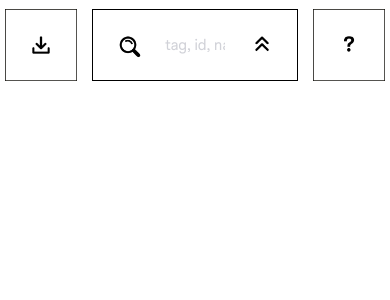
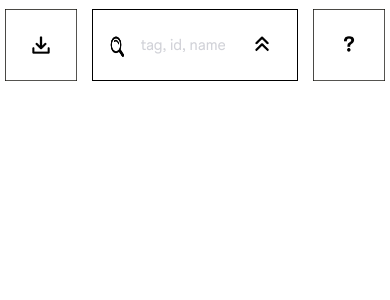
Before and after one commit to gapasil/catalog-site, a React (Create React App) app: page / in a window 390 px wide. Shown: the top 300 px of the page. Built offline with nearby package versions, Linux system fonts and the light colour scheme.

Commit message:
first commit

```diff
--- a/src/components/carusel/MyCarusel.js
+++ b/src/components/carusel/MyCarusel.js
@@ -40,6 +40,7 @@ const MyCarousel = ({slide}) => {
             className={style.caruselcontainer}
             showThumbs={false}
             showIndicators={false}
+            dynamicHeight={true}
         >
             {slide.images.map((value) => {
                 return(
--- a/src/components/input/input.module.css
+++ b/src/components/input/input.module.css
@@ -1,9 +1,20 @@
+/*
+* Prefixed by https://autoprefixer.github.io
+* PostCSS: v8.4.14,
+* Autoprefixer: v10.4.7
+* Browsers: last 4 version
+*/
+
 .container{
     width: 100%;
     height: 100%;
     background: white;
+    display: -webkit-box;
+    display: -ms-flexbox;
     display: flex;
-    justify-content: flex-start;
+    -webkit-box-pack: start;
+        -ms-flex-pack: start;
+            justify-content: flex-start;
     min-width: 70px;
 }
 .container button {
@@ -17,6 +28,18 @@
     outline:none;
     font-family: MyFontReg;
 }
+.container input::-webkit-input-placeholder{
+    color:rgb(209, 210, 216) ;
+}
+.container input::-moz-placeholder{
+    color:rgb(209, 210, 216) ;
+}
+.container input:-ms-input-placeholder{
+    color:rgb(209, 210, 216) ;
+}
+.container input::-ms-input-placeholder{
+    color:rgb(209, 210, 216) ;
+}
 .container input::placeholder{
     color:rgb(209, 210, 216) ;
 }
--- a/src/index.css
+++ b/src/index.css
@@ -1,7 +1,15 @@
+/*
+* Prefixed by https://autoprefixer.github.io
+* PostCSS: v8.4.14,
+* Autoprefixer: v10.4.7
+* Browsers: last 4 version
+*/
+
 /* Указываем box sizing */
 *,
 *::before,
 *::after {
+  -webkit-box-sizing: border-box;
           box-sizing: border-box;
 }
 
@@ -45,6 +53,7 @@ ol[class] {
 
 /* Элементы a, у которых нет класса, сбрасываем до дефолтных стилей */
 a:not([class]) {
+  -webkit-text-decoration-skip: ink;
           text-decoration-skip-ink: auto;
 }
 
@@ -70,8 +79,12 @@ select {
 /* Удаляем все анимации и переходы для людей, которые предпочитай их не использовать */
 @media (prefers-reduced-motion: reduce) {
   * {
+    -webkit-animation-duration: 0.01ms !important;
             animation-duration: 0.01ms !important;
+    -webkit-animation-iteration-count: 1 !important;
             animation-iteration-count: 1 !important;
+    -webkit-transition-duration: 0.01ms !important;
+         -o-transition-duration: 0.01ms !important;
             transition-duration: 0.01ms !important;
     scroll-behavior: auto !important;
   }
@@ -90,13 +103,23 @@ select {
 }
 .carousel.carousel-slider{
   max-height: 100%;
+  display: -webkit-box;
+  display: -ms-flexbox;
   display: flex;
+  -ms-flex-pack: distribute;
       justify-content: space-around;
+  -webkit-box-align: center;
+      -ms-flex-align: center;
           align-items: center;
 }
 p{
   font-family: MyFontReg;
 }
 .slider-wrapper .axis-horizontal{
-  height: 700px;
+  display: flex;
+  align-items: center;
+  max-height: 700px;
 }
+.carousel.carousel-slider{
+  max-height: 700px;
+}
--- a/src/pages/findpage/FindPage.js
+++ b/src/pages/findpage/FindPage.js
@@ -181,6 +181,7 @@ export const FindPage = () => {
                 </div>
                 <div className={style.block__question} style={{
                     width: "100%",
+                    maxHeight: "72px",
                     maxWidth:"72px",
                     display: "flex",
                     justifyContent: "flex-end"
--- a/src/pages/findpage/findPage.module.css
+++ b/src/pages/findpage/findPage.module.css
@@ -1,25 +1,57 @@
+/*
+* Prefixed by https://autoprefixer.github.io
+* PostCSS: v8.4.14,
+* Autoprefixer: v10.4.7
+* Browsers: last 4 version
+*/
+
+/*
+* Prefixed by https://autoprefixer.github.io
+* PostCSS: v8.4.14,
+* Autoprefixer: v10.4.7
+* Browsers: last 4 version
+*/
+
 .container{
     width: 100%;
     min-height: 100vh;
     background: white;
+    display: -webkit-box;
+    display: -ms-flexbox;
     display: flex;
+    -webkit-box-orient: vertical;
+    -webkit-box-direction: normal;
+        -ms-flex-direction: column;
             flex-direction: column;
+    -webkit-box-align: center;
+        -ms-flex-align: center;
             align-items: center;
 }
 .logo{
     height: 100%;
 }
 .block__question{
+    display: -webkit-box;
+    display: -ms-flexbox;
     display: flex;
+    -webkit-box-pack: end;
+        -ms-flex-pack: end;
             justify-content: flex-end;
 }
 .block__input{
     border: 1px solid black;
+    display: -webkit-box;
+    display: -ms-flexbox;
     display: flex;
+    -webkit-box-pack: justify;
+        -ms-flex-pack: justify;
             justify-content: space-between;
+    -webkit-box-align: center;
+        -ms-flex-align: center;
             align-items: center;
     width: 100%;
     max-height: 72px;
+    height: 100%;
     margin: 0px 15px 0px 15px;
 }
 .block__question{
@@ -28,13 +60,24 @@
     padding: 0px 90px 0px 90px;
     width: 100%;
     padding-top: 100px;
+    display: -webkit-box;
+    display: -ms-flexbox;
     display: flex;
     min-height: 100vh;
+    -webkit-box-orient: vertical;
+    -webkit-box-direction: normal;
+        -ms-flex-direction: column;
             flex-direction: column;
 }
 .line__block__image{
+    display: -webkit-box;
+    display: -ms-flexbox;
     display: flex;
+    -webkit-box-pack: justify;
+        -ms-flex-pack: justify;
             justify-content: space-between;
+    -webkit-box-align: center;
+        -ms-flex-align: center;
             align-items: center;
     padding-top: 10px
 }
@@ -44,7 +87,11 @@
     padding: 0px 10px 0px 0px;
     z-index: 100;
     cursor: pointer;
+    display: -webkit-box;
+    display: -ms-flexbox;
     display: flex;
+    -webkit-box-pack: center;
+        -ms-flex-pack: center;
             justify-content: center;
 }
 .block__images img{
@@ -61,7 +108,11 @@
     padding: 0px 0px 0px 0px;
 }
 .caruselcontainer{
+    display: -webkit-box;
+    display: -ms-flexbox;
     display: flex;
+    -webkit-box-align: center;
+        -ms-flex-align: center;
             align-items: center;
     max-width: 700px;
     max-height: 700px;
@@ -70,9 +121,18 @@
     width: 100vw;
     height: 100vh;
     z-index: 150;
+    display: -webkit-box;
+    display: -ms-flexbox;
     display: flex;
+    -webkit-box-pack: center;
+        -ms-flex-pack: center;
             justify-content: center;
+    -webkit-box-orient: vertical;
+    -webkit-box-direction: normal;
+        -ms-flex-direction: column;
             flex-direction: column;
+    -webkit-box-align: center;
+        -ms-flex-align: center;
             align-items: center;
     position: fixed;
 }
@@ -102,11 +162,23 @@
     height: 90px;
     padding: 0px 90px 0px 90px;
     background: white;
+    -webkit-box-shadow: 20px 20px 30px 5px white;
             box-shadow: 20px 20px 30px 5px white;
     position: fixed;
+    display: -webkit-box;
+    display: -ms-flexbox;
     display: flex;
+    -webkit-box-pack: justify;
+        -ms-flex-pack: justify;
             justify-content: space-between;
+    -webkit-box-align: center;
+        -ms-flex-align: center;
             align-items: center;
+}
+@media (min-width: 1600px) {
+    .block__images img{
+        max-height: 500px;
+    }
 }
 @media (max-width: 990px) {
     .block__header{
@@ -115,18 +187,30 @@
         height: 90px;
         padding: 0px 5px 0px 5px;
         background: white;
+        -webkit-box-shadow: 20px 20px 30px 5px white;
                 box-shadow: 20px 20px 30px 5px white;
         position: fixed;
+        display: -webkit-box;
+        display: -ms-flexbox;
         display: flex;
+        -webkit-box-pack: justify;
+            -ms-flex-pack: justify;
                 justify-content: space-between;
+        -webkit-box-align: center;
+            -ms-flex-align: center;
                 align-items: center;
     }
     .container__images{
         padding: 0px 5px 0px 5px;
         width: 100%;
         padding-top: 100px;
+        display: -webkit-box;
+        display: -ms-flexbox;
         display: flex;
         min-height: 100vh;
+        -webkit-box-orient: vertical;
+        -webkit-box-direction: normal;
+            -ms-flex-direction: column;
                 flex-direction: column;
     }
 }
--- a/src/pages/questionPage/question.module.css
+++ b/src/pages/questionPage/question.module.css
@@ -1,10 +1,26 @@
+/*
+* Prefixed by https://autoprefixer.github.io
+* PostCSS: v8.4.14,
+* Autoprefixer: v10.4.7
+* Browsers: last 4 version
+*/
+
 .container{
     width: 100%;
     min-height: 100vh;
+    display: -webkit-box;
+    display: -ms-flexbox;
     display: flex;
-    align-items: center;
-    justify-content: center;
-    flex-direction: column;
+    -webkit-box-align: center;
+        -ms-flex-align: center;
+            align-items: center;
+    -webkit-box-pack: center;
+        -ms-flex-pack: center;
+            justify-content: center;
+    -webkit-box-orient: vertical;
+    -webkit-box-direction: normal;
+        -ms-flex-direction: column;
+            flex-direction: column;
 }
 .back{
     width: 50px;
```
Also changed, not shown: src/components/carusel/carusel.module.css (+7 -0 lines). Lines whose indentation alone changed are shown as unchanged.
